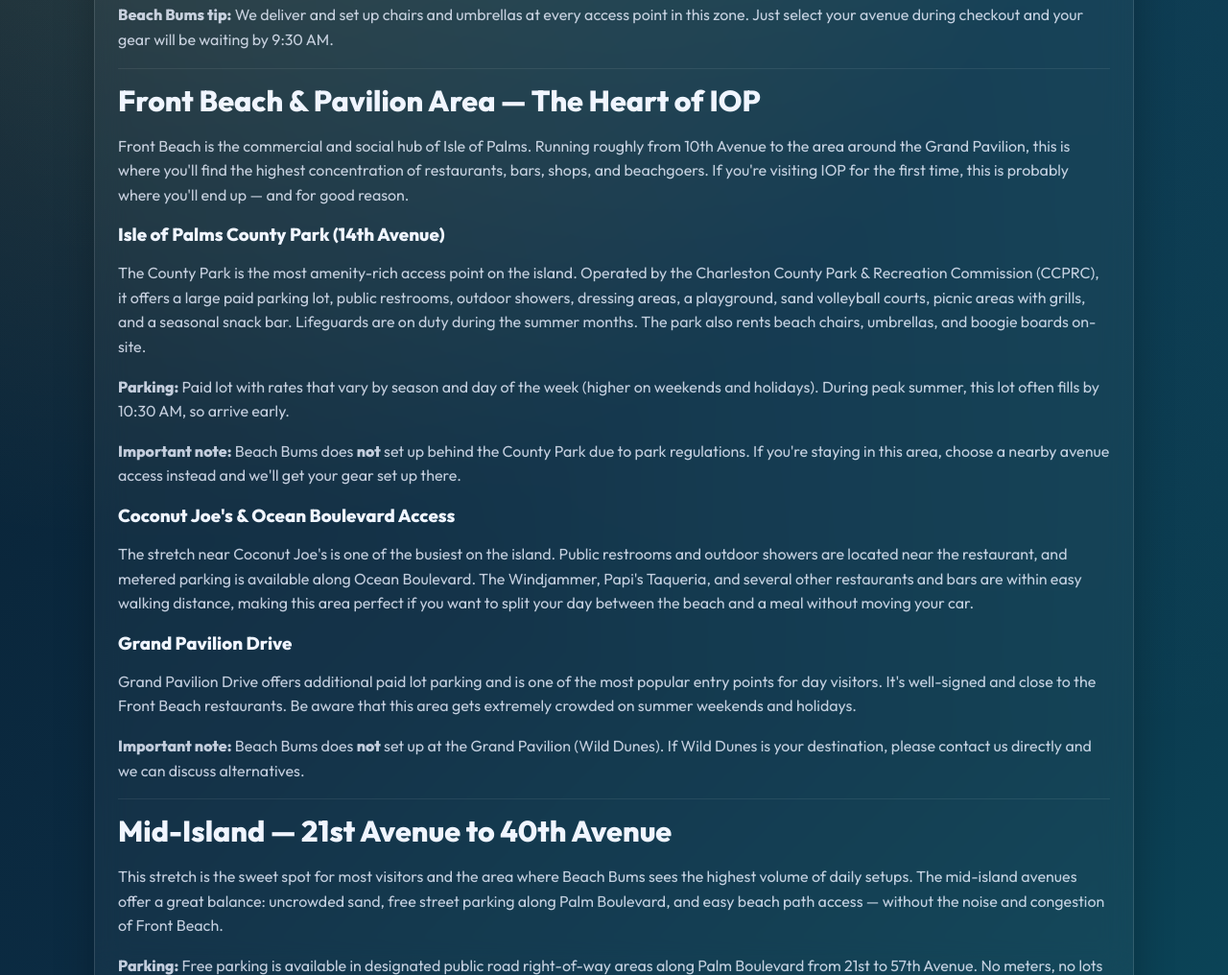
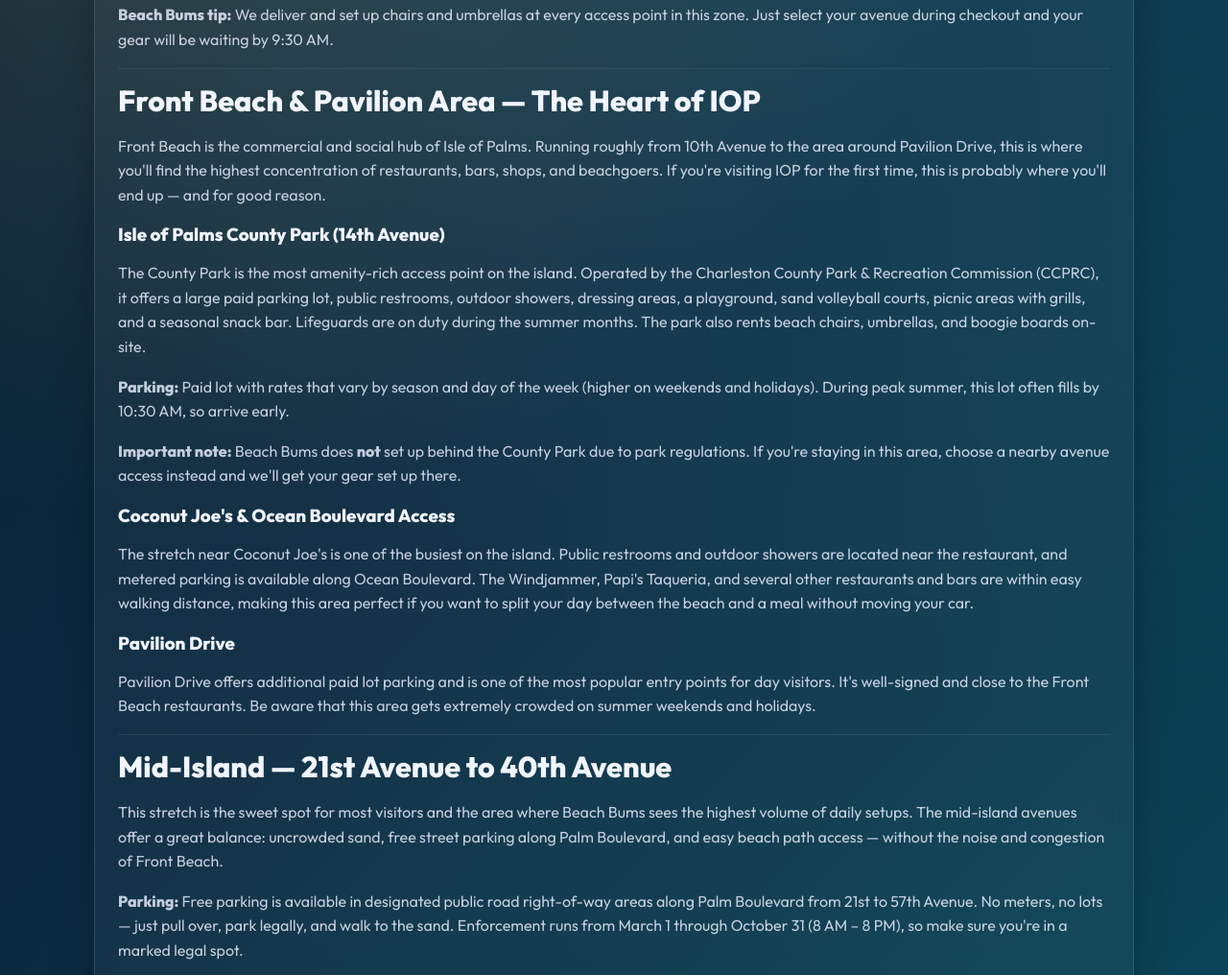
Before and after one commit to JOCagle/Beachbums, a website: page isle-of-palms-beach-access-points-guide.html in a window 1280 px wide. Shown: the part 1185-2201 px from the top of the page at 96% size. Drawn offline with Linux system fonts and the light colour scheme.

Commit message:
Some blog title changes

```diff
--- a/isle-of-palms-beach-access-points-guide.html
+++ b/isle-of-palms-beach-access-points-guide.html
@@ -265,7 +265,7 @@
 
         <p>
           Front Beach is the commercial and social hub of Isle of Palms. Running roughly from 10th Avenue to
-          the area around the Grand Pavilion, this is where you'll find the highest concentration of restaurants,
+          the area around Pavilion Drive, this is where you'll find the highest concentration of restaurants,
           bars, shops, and beachgoers. If you're visiting IOP for the first time, this is probably where you'll
           end up — and for good reason.
         </p>
@@ -295,15 +295,11 @@
           area perfect if you want to split your day between the beach and a meal without moving your car.
         </p>
 
-        <h3>Grand Pavilion Drive</h3>
+        <h3>Pavilion Drive</h3>
         <p>
-          Grand Pavilion Drive offers additional paid lot parking and is one of the most popular entry points
+          Pavilion Drive offers additional paid lot parking and is one of the most popular entry points
           for day visitors. It's well-signed and close to the Front Beach restaurants. Be aware that this area
           gets extremely crowded on summer weekends and holidays.
-        </p>
-        <p>
-          <b>Important note:</b> Beach Bums does <b>not</b> set up at the Grand Pavilion (Wild Dunes). If Wild
-          Dunes is your destination, please contact us directly and we can discuss alternatives.
         </p>
 
         <div class="hr"></div>
```
